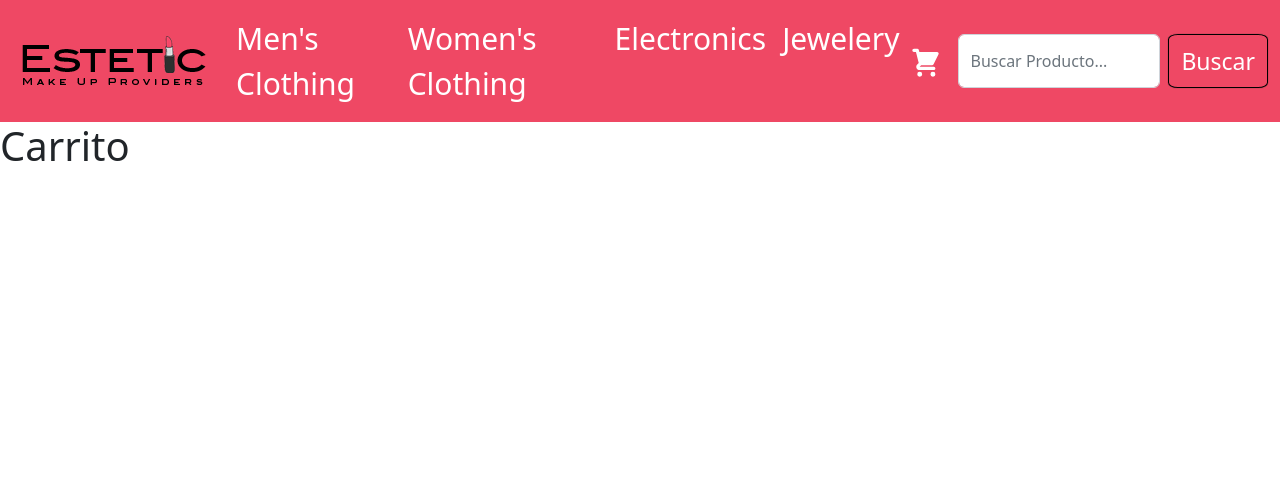
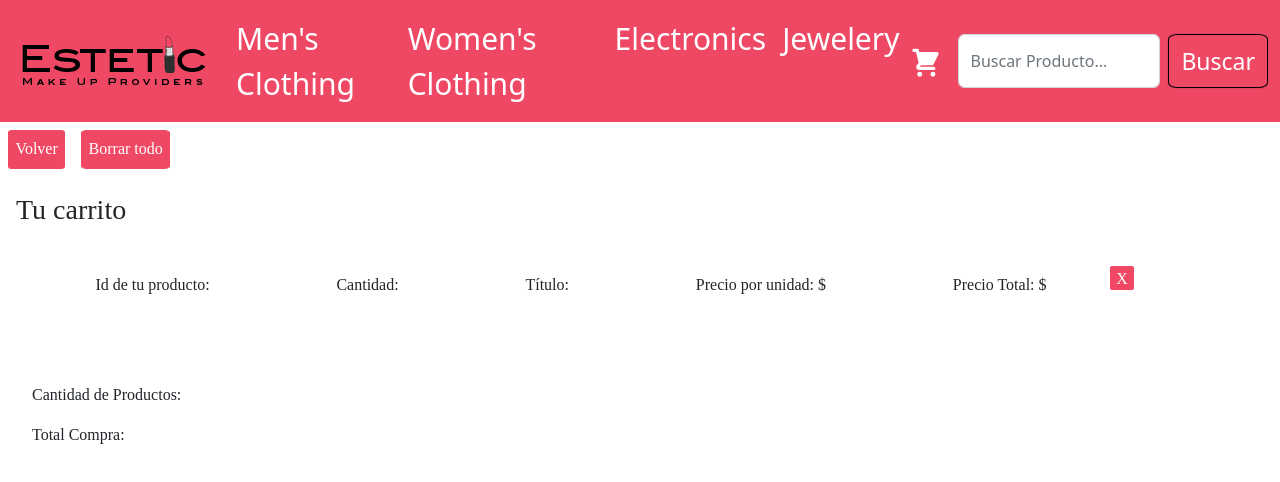
Before and after one commit to GonzaloQuntana/EsteticApp-Quintana, a React (Create React App) app: page /cart in a window 1280 px wide. Shown: the top 482 px of the page. Built offline with nearby package versions, Linux system fonts and the light colour scheme.

Commit message:
CartContext

```diff
--- a/public/estilos.css
+++ b/public/estilos.css
@@ -67,6 +67,14 @@ li a:hover{
     color: white;
 }
 
+.carritoimg:hover{
+    width: 35px;
+    height: 35px;
+    padding: 1px;
+    background-color: rgb(239, 72, 100);
+    color: black;
+}
+
 .carritoespacio{
     background-color: rgb(239, 72, 100);
     border: 0px;
@@ -126,3 +134,78 @@ li a:hover{
     height: 500px;
     width: 100%;
 }
+
+.wholeCart {
+    height: 100%;
+}
+
+.titleCartContainer {
+    display: grid;
+    grid-template-columns: repeat(1, auto);
+    margin: 1rem;
+    font-family: 'Balsamiq Sans', cursive;
+}
+
+.CartContainer {
+    display: grid;
+    grid-template-columns: repeat(1, auto);
+}
+
+.totals {
+    margin: 1rem;
+    padding: 1rem;
+    font-family: 'Balsamiq Sans', cursive;
+    font-size: 1rem;
+    text-align: start;
+}
+
+.dataContainer {
+    display: grid;
+    grid-template-columns: repeat(6, auto);
+    text-align: center;
+    margin: 2rem;
+    font-family: 'Balsamiq Sans', cursive;
+}
+
+.emptyCart {
+    padding: 0.5rem;
+    margin: 1rem;
+    font-family: 'Balsamiq Sans', cursive;
+}
+
+.cartText {
+    padding: 0.4rem;
+    font-size: 1rem;
+}
+
+.cartButton {
+    border-radius: 7%;
+    border: 1px solid rgb(239, 72, 100);
+    background-color: rgb(239, 72, 100);
+    color: white;
+    font-family: 'Balsamiq Sans', cursive;
+    padding: 0.4rem;
+    margin: 0.5rem;
+}
+
+.deleteButton {
+    border-radius: 7%;
+    border: 1px solid rgb(239, 72, 100);
+    background-color: rgb(239, 72, 100);
+    color: white;
+    font-family: 'Balsamiq Sans', cursive;
+    width: 1.5rem;
+    height: 1.5rem;
+}
+
+.cartButton:hover {
+    border: 1px solid  rgb(229, 155, 167);
+    color:  white;
+    background-color: rgb(229, 155, 167);
+}
+
+.deleteButton:hover {
+    border: 1px solid  rgb(229, 155, 167);
+    color:  white;
+    background-color: rgb(229, 155, 167);
+}
--- a/src/components/NavBar/index.jsx
+++ b/src/components/NavBar/index.jsx
@@ -26,7 +26,7 @@ const NavBar = () => {
                 <Link className="nav-link colordrop" to="/category/jewelery" role="button" aria-expanded="false">Jewelery</Link>
             </li>
             </ul>
-            <button className='carritoespacio'><CartWidget/></button>
+                <Link rel="stylesheet" to="/cart"><button className='carritoespacio'><CartWidget/></button></Link>
             <form className="d-flex" role="search">
             <input className="form-control me-2" type="search" placeholder="Buscar Producto..." aria-label="Search"></input>
             <button className="btn boton" type="submit">Buscar</button>
--- a/src/containers/CartContainer/index.jsx
+++ b/src/containers/CartContainer/index.jsx
@@ -1,11 +1,36 @@
 import React from 'react'
+import { Link } from 'react-router-dom';
 
-const Cart = () => {
-  return (
-    <div>
-    <h1>Carrito</h1>
+const Cart = ({product}) => {
+
+  return(
+    <>
+    <div className="CartContainer">
+    <div className="wholeCart">
+    <div className="buttonBack">
+        <Link to="/">
+        <button className="cartButton">Volver</button>
+        </Link>
+        <button className="cartButton">Borrar todo</button>
     </div>
-  )
+    <div className="titleCartContainer"><h3>Tu carrito</h3></div>
+                <div className="dataContainer">
+                    <p className="cartText">Id de tu producto: </p>
+                    <p className="cartText">Cantidad: </p>
+                    <p className="cartText">Título: </p>
+                    <p className="cartText">Precio por unidad: $</p>
+                    <p className="cartText">Precio Total: $</p>
+                    <button className="deleteButton">X</button>
+                </div>
+    </div>
+    <div className="totals">
+        <p>Cantidad de Productos:</p>
+        <p></p>
+        <p>Total Compra:</p>
+    </div>
+    </div>
+    </>
+)
 }
 
 export default Cart
--- a/src/context/ShopProvider.jsx
+++ b/src/context/ShopProvider.jsx
@@ -24,23 +24,30 @@ export const Shop = createContext(null);
             const cartModificado = [...cart, item]
             setCart(cartModificado)
         }
-    }
+    };
 
     const isInCart = (id) => {
         return cart.some(product => product.id === id)
-    }
+    };
 
-    const removeItem = (item) => {
-
-    }
+    const removeItem = (id) => {
+            cart.splice(
+            cart.findIndex((product) => product.id === id),
+            1
+            );
+            setCart([...cart]);
+        };
 
     const clearCart = () => {
-
-    }
+        setCart([]);
+    };
 
     return (
-        <Shop.Provider value={{cart, addItem}}>
+        <Shop.Provider value={{cart, addItem, removeItem, clearCart}}>
             {children}
         </Shop.Provider>
     )
- }
+}
+
+
+ export default ShopProvider;
```
